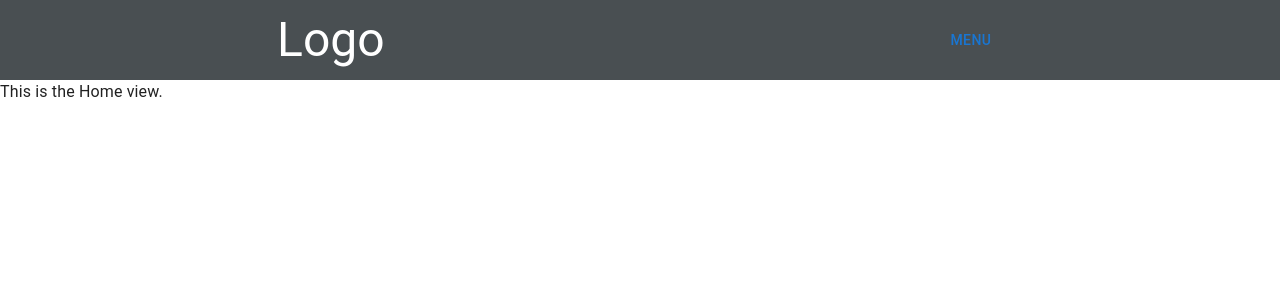
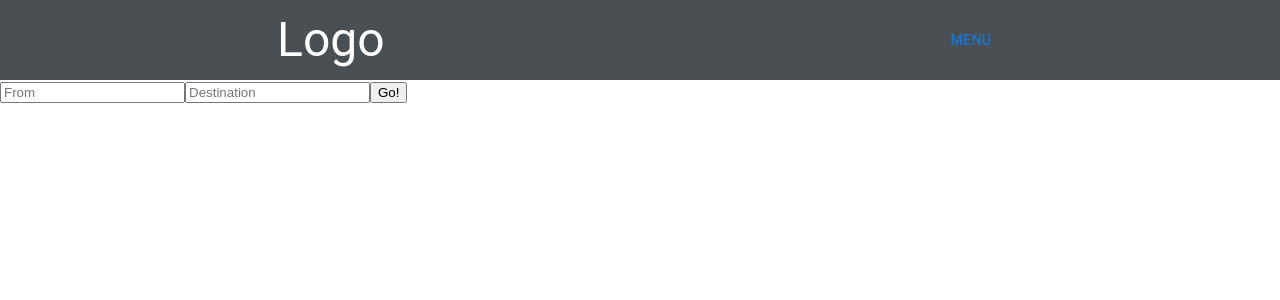
Before and after one commit to project-blue-ocean/hitch, a React app: page / in a window 1280 px wide. Shown: the top 300 px of the page. Built offline with nearby package versions, Linux system fonts and the light colour scheme.

Commit message:
updates search term

```diff
--- a/client/src/components/Main.jsx
+++ b/client/src/components/Main.jsx
@@ -1,7 +1,49 @@
-import React from 'react';
+import React, { useState } from 'react';
+import axios from 'axios';
+import sampleData from '../../../server/rideSamples.js';
 
 function Main() {
-  return <div>This is the Home view.</div>;
+  const [searchTerm, setSearchTerm] = useState({});
+
+  const updateSearch = (e) => {
+    const { value } = e.target;
+    const name = e.target.getAttribute('name');
+    if (name === 'From') {
+      setSearchTerm({ ...searchTerm, source: value.toLowerCase() });
+    } else if (name === 'Destination') {
+      setSearchTerm({ ...searchTerm, destination: value.toLowerCase() });
+    }
+  };
+
+  const searchRides = async (e) => {
+    e.preventDefault();
+    console.log(searchTerm);
+    axios.get('/rides', { params: { search: searchTerm } });
+  };
+
+  return (
+    <div>
+      <form onSubmit={searchRides}>
+        <input
+          type="text"
+          name="From"
+          placeholder="From"
+          onChange={updateSearch}
+        />
+        <input
+          type="text"
+          name="Destination"
+          placeholder="Destination"
+          onChange={updateSearch}
+        />
+        <button type="submit" onClick={searchRides}>
+          {' '}
+          Go!
+          {' '}
+        </button>
+      </form>
+    </div>
+  );
 }
 
 export default Main;
```
Also changed, not shown: 1 other file (tests, documents, lock files or other folders).
